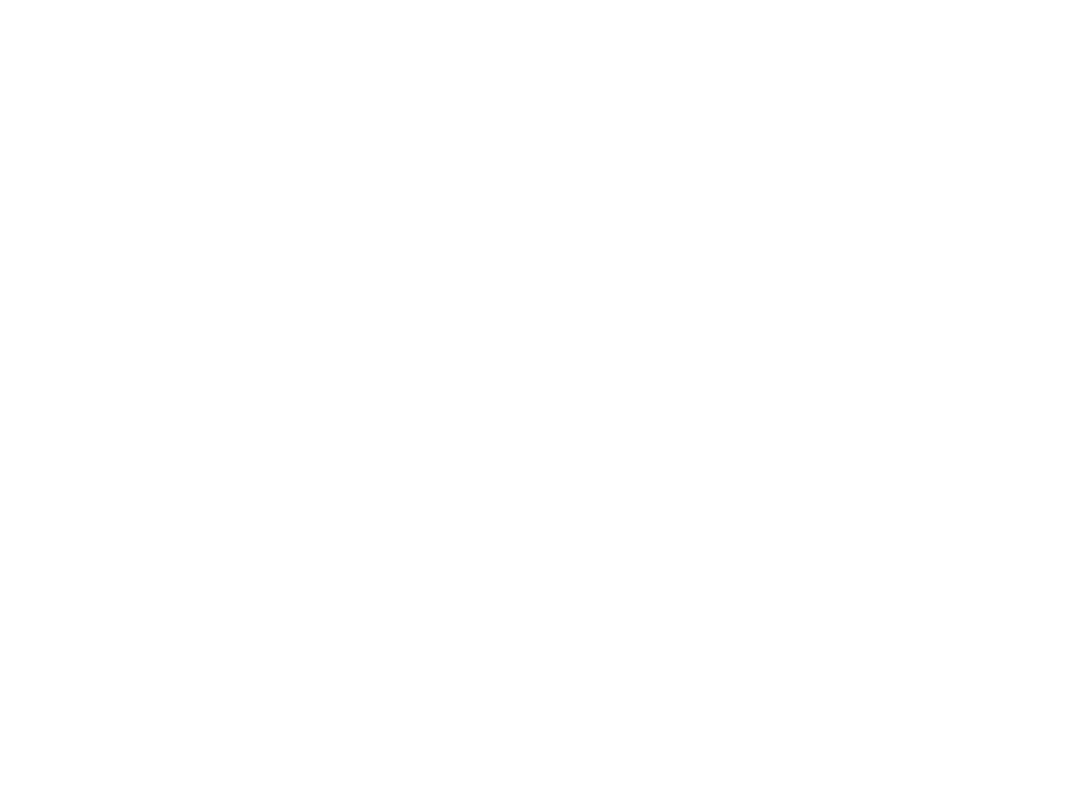
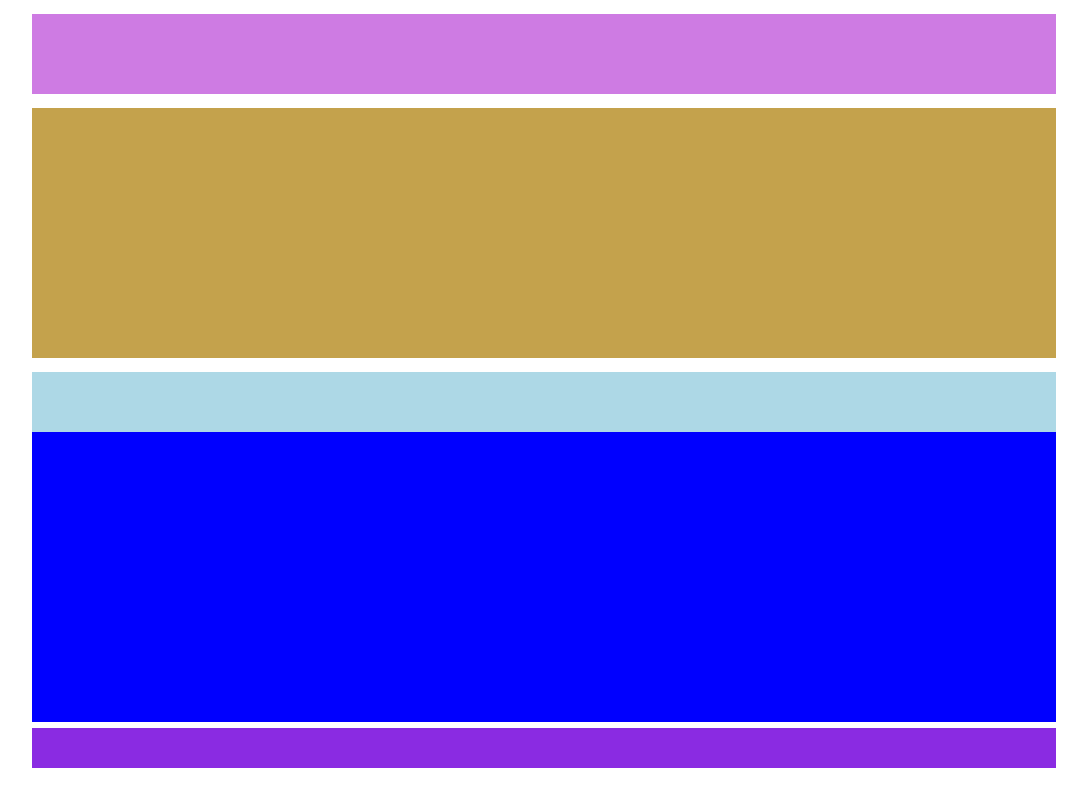
Before and after one commit to Bravehearts19/htmlcss-struttura-wp, a plain HTML site: page index.html in a window 1280 px wide. Shown: the whole page, without its empty margins (96-1183 px from the left). Drawn offline with Linux system fonts and the light colour scheme.

Commit message:
Prima bozza del layout: problemi con il clearfix

```diff
--- a/css/style.css
+++ b/css/style.css
@@ -9,3 +9,61 @@
     display: table;
     clear: both;
 }
+
+.container {
+    width: 80%;
+    margin: 0 auto;
+}
+
+.container_blue {
+    width: 80%;
+    height: 350px;
+    margin: 0 auto 6px;
+    background-color: blue;
+}
+
+header .container {
+    background-color: rgba(198, 101, 223, 0.856);
+    height: 80px;
+    margin-top: 14px;
+    margin-bottom: 14px;
+}
+
+main .container {
+    background-color: rgba(184, 142, 38, 0.822);
+    height: 250px;
+    margin-bottom: 14px;
+}
+
+.float_left {
+    float: left;
+}
+
+.container_blue section {
+    width: calc(100% - (2 * 10px));
+    margin: 0 12px;
+}
+
+
+.container_blue aside {
+    width: 20%;
+}
+
+.into_blue_container {
+    background-color: lightblue;
+}
+
+footer .container {
+    background-color: blueviolet;
+    height: 40px;
+    margin-bottom: 14px;
+}
+
+.container_blue > .into_blue_container{
+    height: 60px;
+    margin-bottom: 14px;
+}
+
+.container_blue .clearfix {
+    margin-bottom: 14px;
+}
--- a/index.html
+++ b/index.html
@@ -8,14 +8,24 @@
 
 <body>
     <header>
-
+        <div class="container"></div>
     </header>
 
     <main>
+        <div class="container"></div>
 
+        <div class="container_blue clearfix">
+            <div class="into_blue_container clearfix"></div>
+
+            <div class="clearfix">
+                <aside class="float_left into_blue_container"></aside>
+                <section class="float_left into_blue_container"></section>
+                <aside class="float_left into_blue_container"></aside>
+            </div>
+        </div>
     </main>
 
     <footer>
-
+        <div class="container"></div>
     </footer>
 </body>
```
Lines whose indentation alone changed are shown as unchanged.
